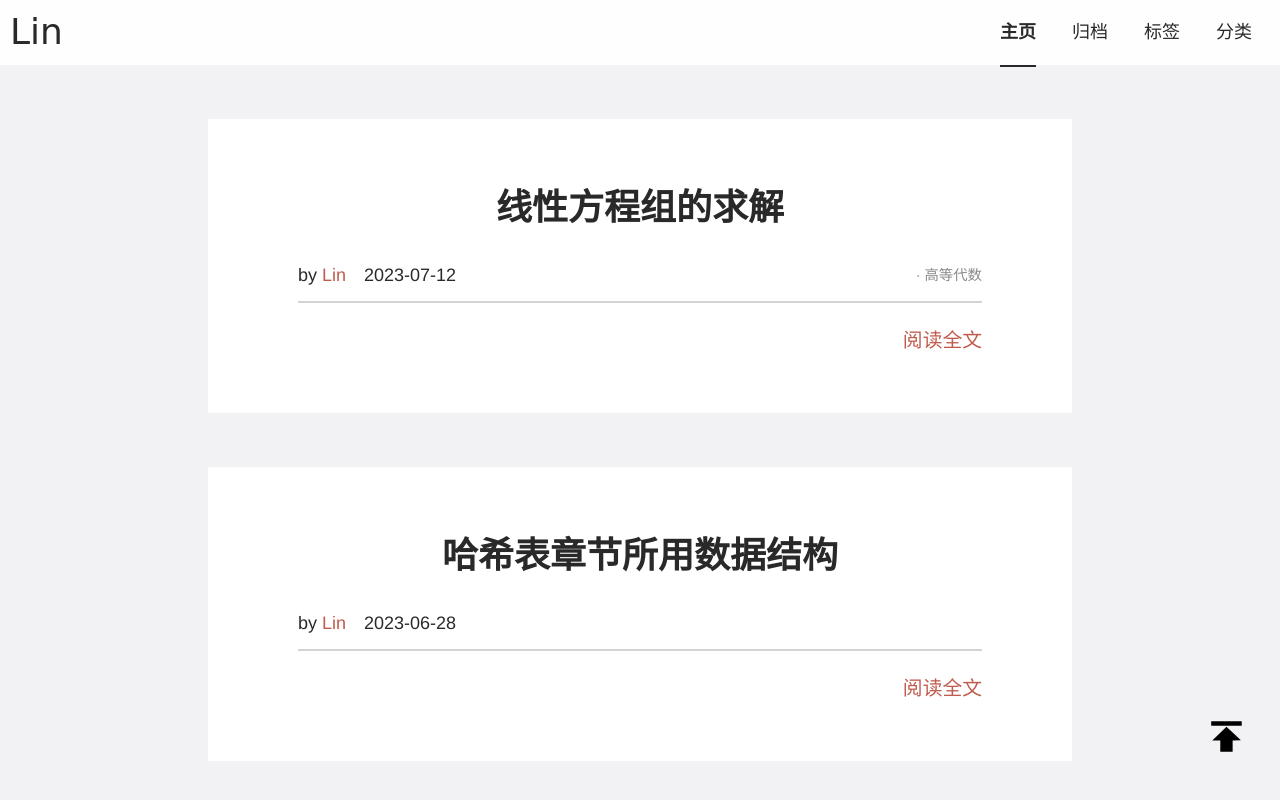
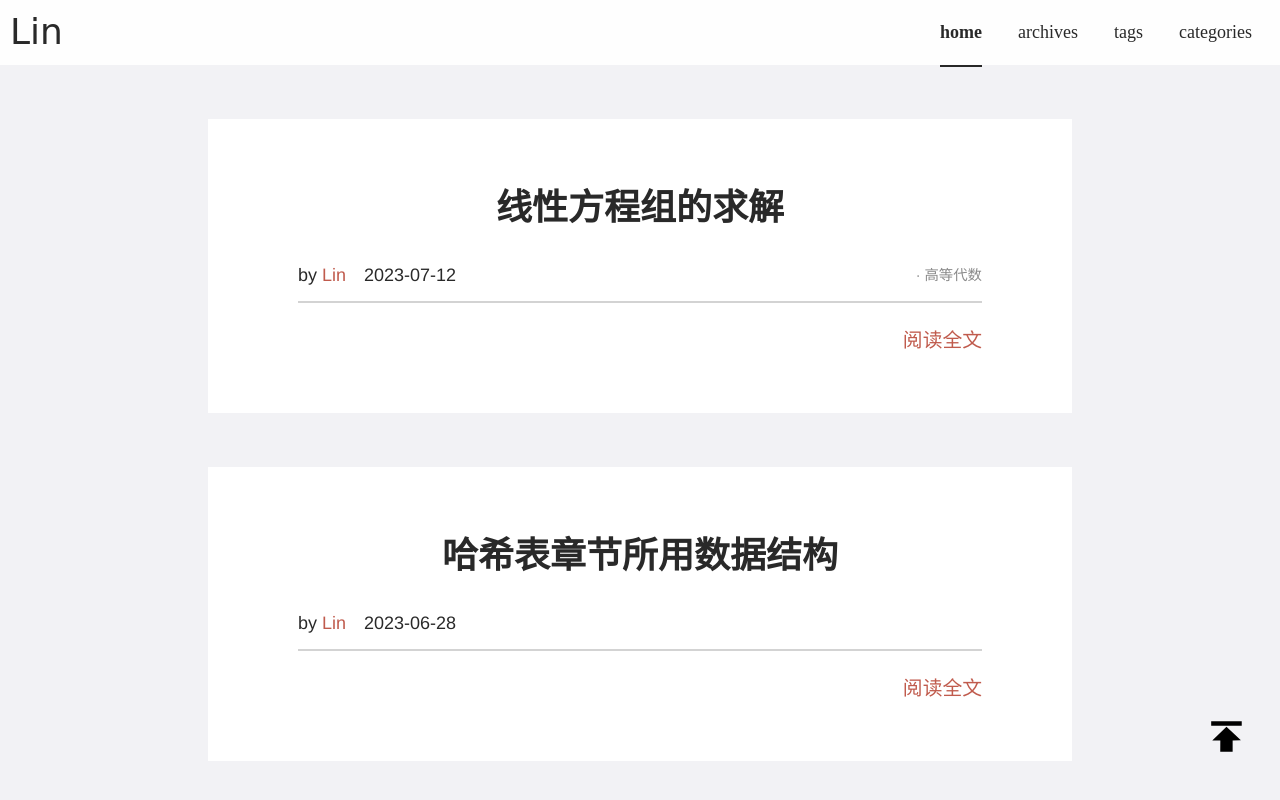
Before and after one commit to 04872/04872.github.io, a plain HTML site: page index.html in a window 1280 px wide. Shown: the top 800 px of the page. Drawn offline with Linux system fonts and the light colour scheme.

Commit message:
rebuilding site 2023年07月16日 17:13:12

```diff
--- a/index.html
+++ b/index.html
@@ -107,28 +107,28 @@
 
 
 
-            <a class="menu-item-link" href="http:04872.github.io">主页</a>
+            <a class="menu-item-link" href="http:04872.github.io">home</a>
 
 
       </li><li class="mobile-menu-item">
 
 
 
-            <a class="menu-item-link" href="http:04872.github.io">归档</a>
+            <a class="menu-item-link" href="http:04872.github.io">archives</a>
 
 
       </li><li class="mobile-menu-item">
 
 
 
-            <a class="menu-item-link" href="http:04872.github.io">标签</a>
+            <a class="menu-item-link" href="http:04872.github.io">tags</a>
 
 
       </li><li class="mobile-menu-item">
 
 
 
-            <a class="menu-item-link" href="http:04872.github.io">分类</a>
+            <a class="menu-item-link" href="http:04872.github.io">categories</a>
 
 
       </li>
@@ -221,7 +221,7 @@
 
 
 
-            <a class="menu-item-link" href="http:04872.github.io">主页</a>
+            <a class="menu-item-link" href="http:04872.github.io">home</a>
 
 
 
@@ -232,7 +232,7 @@
 
 
 
-            <a class="menu-item-link" href="http:04872.github.io">归档</a>
+            <a class="menu-item-link" href="http:04872.github.io">archives</a>
 
 
 
@@ -243,7 +243,7 @@
 
 
 
-            <a class="menu-item-link" href="http:04872.github.io">标签</a>
+            <a class="menu-item-link" href="http:04872.github.io">tags</a>
 
 
 
@@ -254,7 +254,7 @@
 
 
 
-            <a class="menu-item-link" href="http:04872.github.io">分类</a>
+            <a class="menu-item-link" href="http:04872.github.io">categories</a>
 
 
 
```
Also changed, not shown: 404.html (+8 -8 lines), categories/index.html (+8 -8 lines), categories/mysql/index.html (+8 -8 lines), categories/webserver/index.html (+8 -8 lines), categories/高等代数/index.html (+8 -8 lines), page/2/index.html (+8 -8 lines), post/index.html (+8 -8 lines), post/mysql索引面试题/index.html (+8 -8 lines), post/mysql锁简介/index.html (+8 -8 lines), post/哈希表章节所用数据结构/index.html (+8 -8 lines), post/多项式/index.html (+8 -8 lines), post/线性方程组的求解/index.html (+8 -8 lines), post/项目简介/index.html (+8 -8 lines), tags/index.html (+8 -8 lines), 2 more files.
